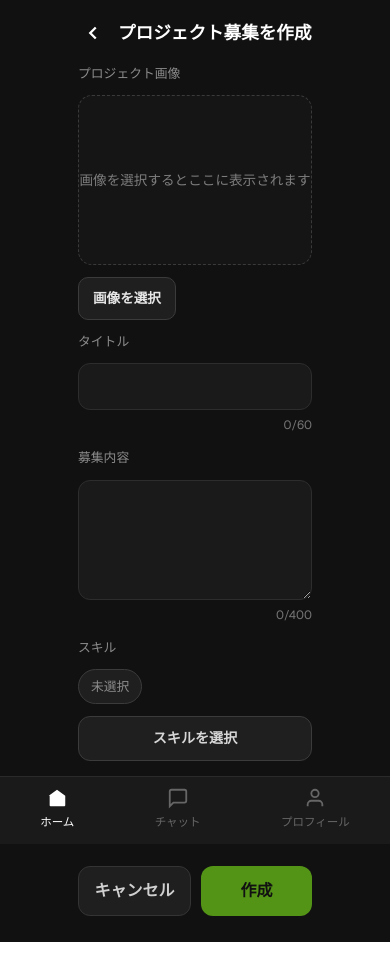
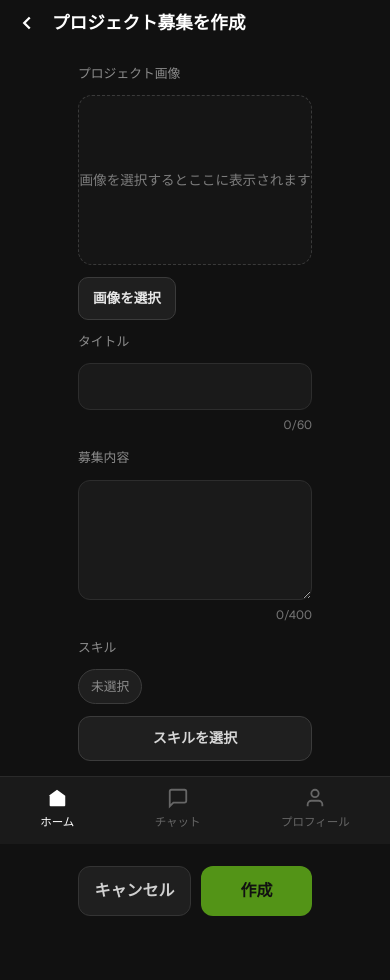
Before and after one commit to quinn-sasha/GDGoC-Hackathon, a Next.js app in the folder frontend/: page /project/recruit in a window 390 px wide. Shown: the top 980 px of the page. Before the commit the page ends 942 px from the top, so only its background shows below. Built offline with nearby package versions, Linux system fonts and the light colour scheme.

Commit message:
fix(project/recruit): pin mobile header to top-left and avoid BottomNav overlap

```diff
--- a/frontend/app/project/recruit/page.tsx
+++ b/frontend/app/project/recruit/page.tsx
@@ -169,10 +169,27 @@ export default function ProjectRecruitPage() {
             width: isPC ? 720 : 480,
             maxWidth: "calc(100% - 120px)",
             margin: isPC ? "0 0 0 12px" : "0 auto",
-            padding: "18px 18px 26px",
+            padding: isPC ? "18px 18px 26px" : "64px 18px 140px",
+            boxSizing: "border-box",
           }}
         >
-      <header style={{ display: "flex", alignItems: "center", gap: 10, marginBottom: 16 }}>
+      <header
+        style={{
+          display: "flex",
+          alignItems: "center",
+          gap: 10,
+          marginBottom: 16,
+          ...(isPC
+            ? {}
+            : {
+                position: "fixed",
+                top: 8,
+                left: 12,
+                zIndex: 220,
+                width: "calc(100% - 24px)",
+              }),
+        }}
+      >
         <button
           type="button"
           aria-label="戻る"
```
